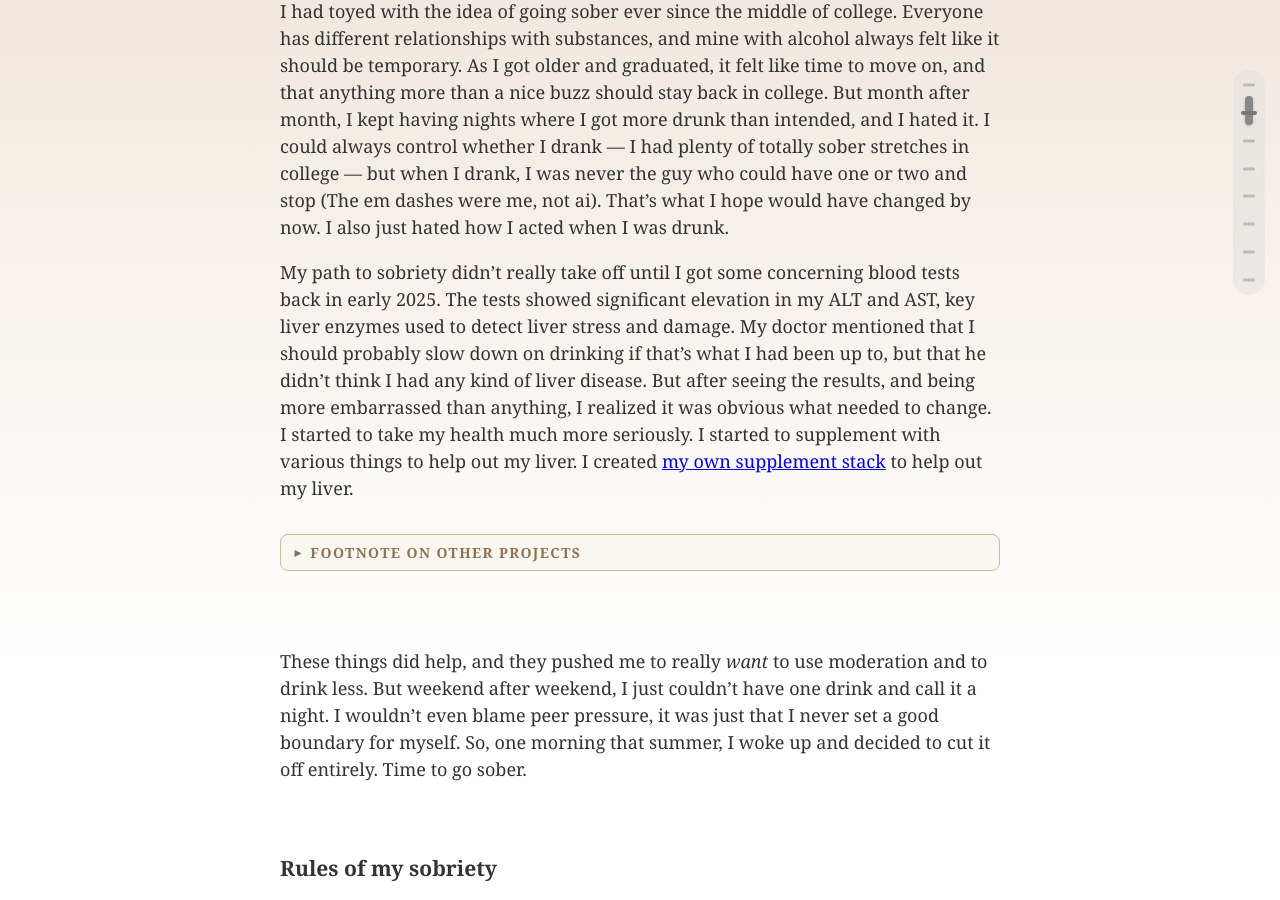
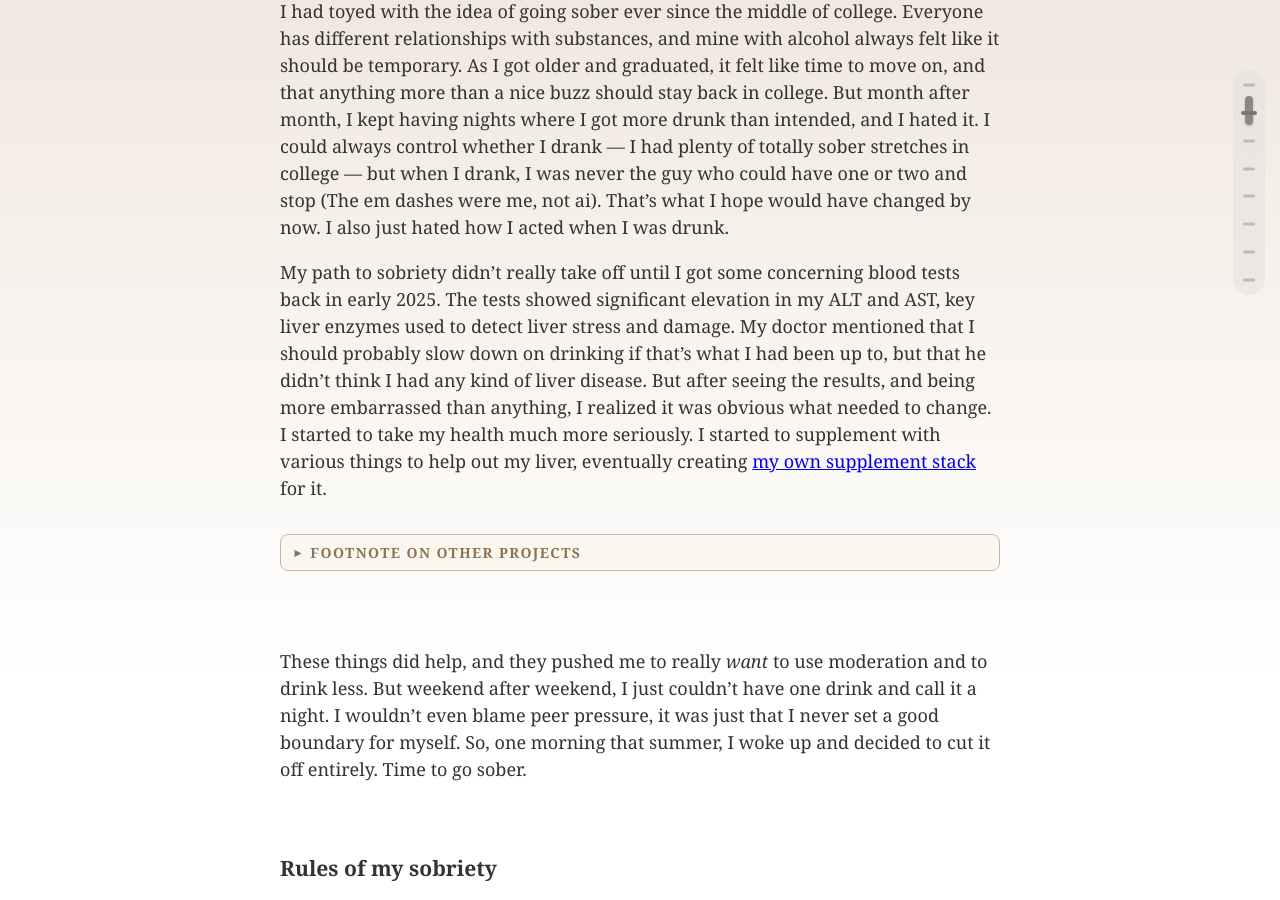
Before and after one commit to 0sps/sull1van.com, a Jekyll site: the page built from _posts/2026-07-04-thoughts-on-a-year-sober.md, in a window 1280 px wide and 900 px high, scrolled down 322 px. Built offline with Jekyll 4.4.1, drawn with Linux system fonts in a browser that asks for light colours.

Commit message:
Update 2026-07-04-thoughts-on-a-year-sober.md

```diff
--- a/_posts/2026-07-04-thoughts-on-a-year-sober.md
+++ b/_posts/2026-07-04-thoughts-on-a-year-sober.md
@@ -16,7 +16,7 @@ One year!
 
 I had toyed with the idea of going sober ever since the middle of college. Everyone has different relationships with substances, and mine with alcohol always felt like it should be temporary. As I got older and graduated, it felt like time to move on, and that anything more than a nice buzz should stay back in college. But month after month, I kept having nights where I got more drunk than intended, and I hated it. I could always control whether I drank — I had plenty of totally sober stretches in college — but when I drank, I was never the guy who could have one or two and stop (The em dashes were me, not ai). That's what I hope would have changed by now. I also just hated how I acted when I was drunk.
 
-My path to sobriety didn't really take off until I got some concerning blood tests back in early 2025. The tests showed significant elevation in my ALT and AST, key liver enzymes used to detect liver stress and damage. My doctor mentioned that I should probably slow down on drinking if that's what I had been up to, but that he didn't think I had any kind of liver disease. But after seeing the results, and being more embarrassed than anything, I realized it was obvious what needed to change. I started to take my health much more seriously. I started to supplement with various things to help out my liver. I created [my own supplement stack](https://sull1van.com/best-liver-of-all-time) to help out my liver.
+My path to sobriety didn't really take off until I got some concerning blood tests back in early 2025. The tests showed significant elevation in my ALT and AST, key liver enzymes used to detect liver stress and damage. My doctor mentioned that I should probably slow down on drinking if that's what I had been up to, but that he didn't think I had any kind of liver disease. But after seeing the results, and being more embarrassed than anything, I realized it was obvious what needed to change. I started to take my health much more seriously. I started to supplement with various things to help out my liver, eventually creating [my own supplement stack](https://sull1van.com/best-liver-of-all-time) for it.
 
 
 <details class="note-card">
```
